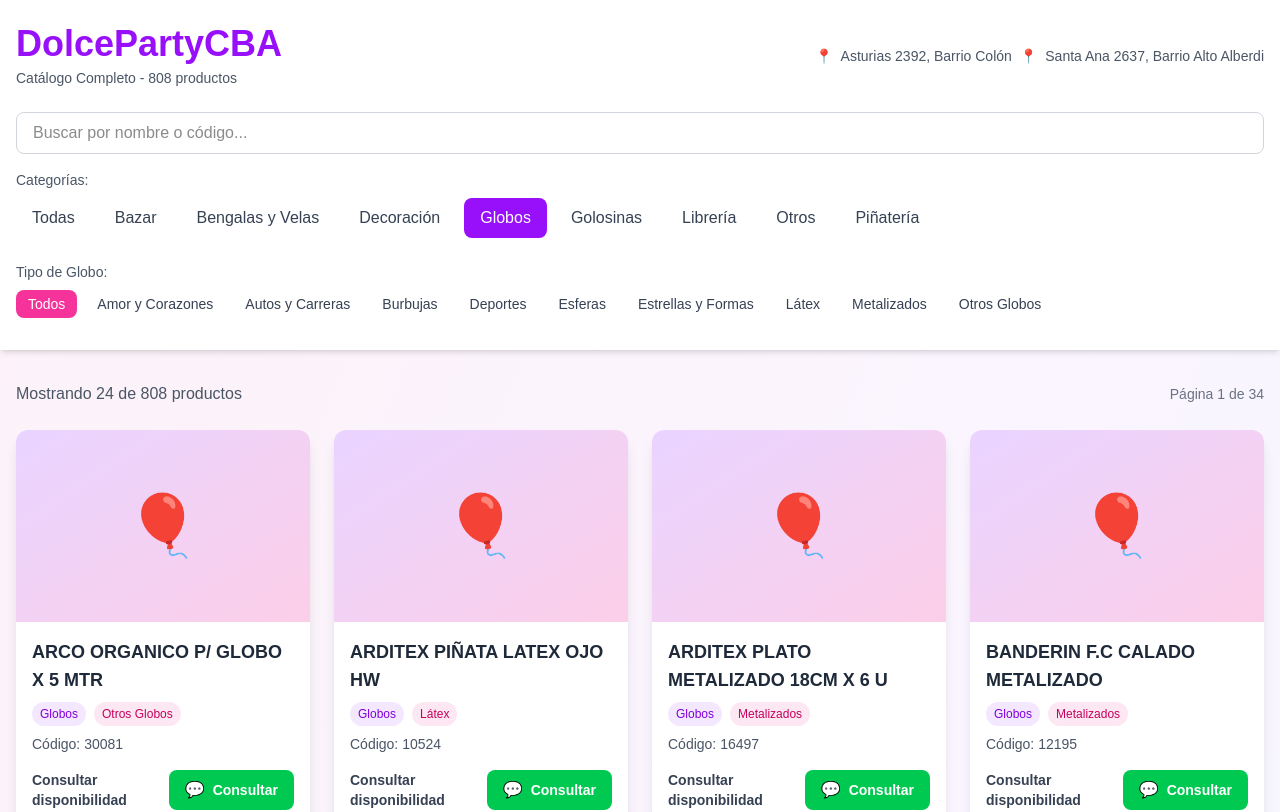
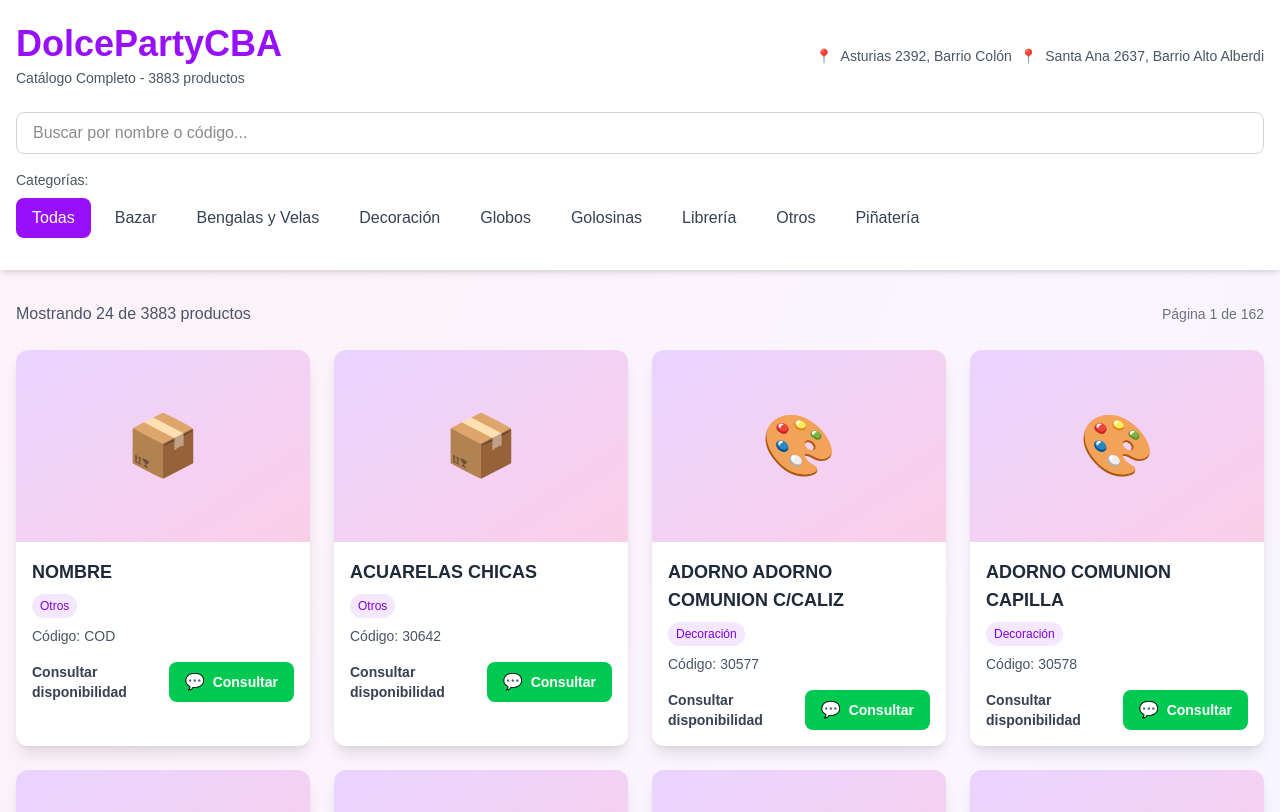
Before and after one commit to yura9011/dolcepartycba, a Next.js app: page / in a window 1280 px wide. Shown: the top 812 px of the page. Built offline with nearby package versions, Linux system fonts and the light colour scheme.

Commit message:
fix: mostrar todas las categorías por defecto (3883 productos)

```diff
--- a/app/page.tsx
+++ b/app/page.tsx
@@ -6,7 +6,7 @@ import { productos, categorias, subcategoriasGlobos } from "@/data/productos_com
 const PRODUCTOS_POR_PAGINA = 24;
 
 export default function Home() {
-  const [categoriaSeleccionada, setCategoriaSeleccionada] = useState<string>("Globos");
+  const [categoriaSeleccionada, setCategoriaSeleccionada] = useState<string>("Todas");
   const [subcategoriaSeleccionada, setSubcategoriaSeleccionada] = useState<string>("Todas");
   const [busqueda, setBusqueda] = useState("");
   const [paginaActual, setPaginaActual] = useState(1);
```
